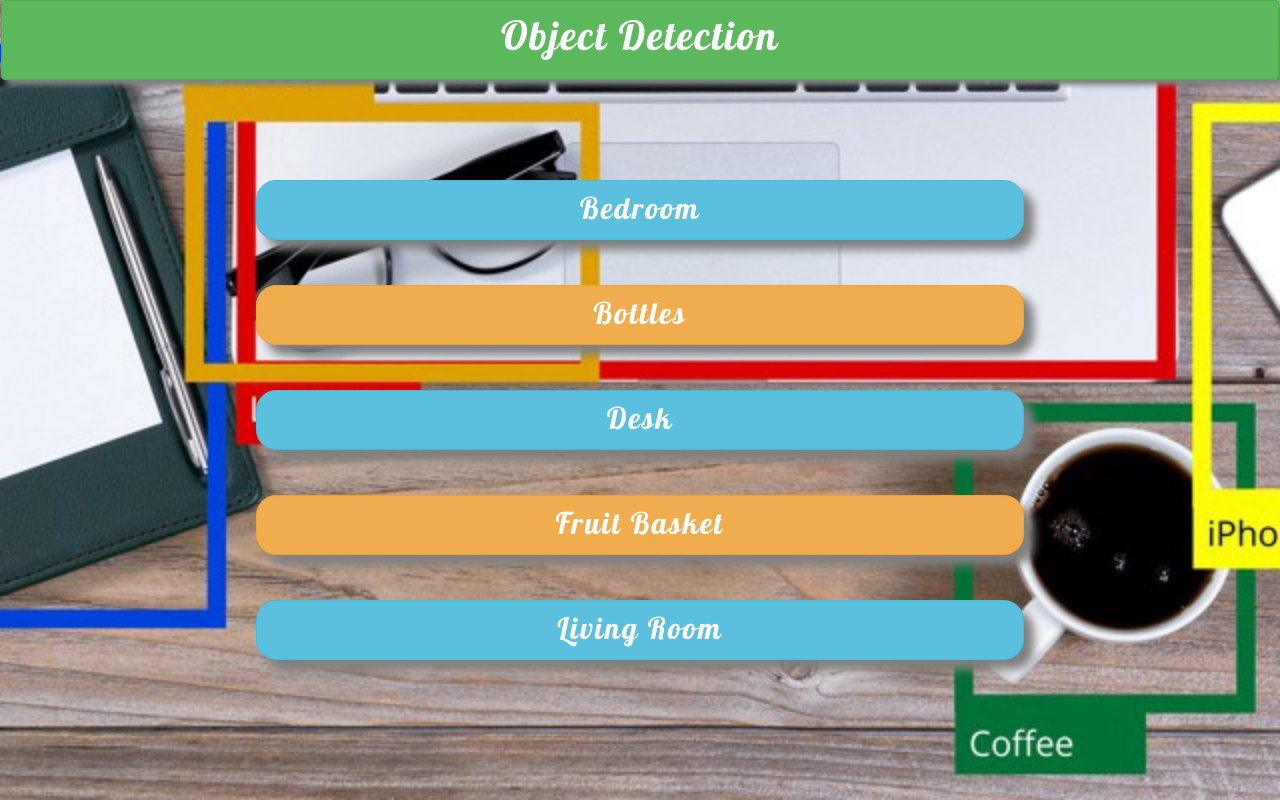
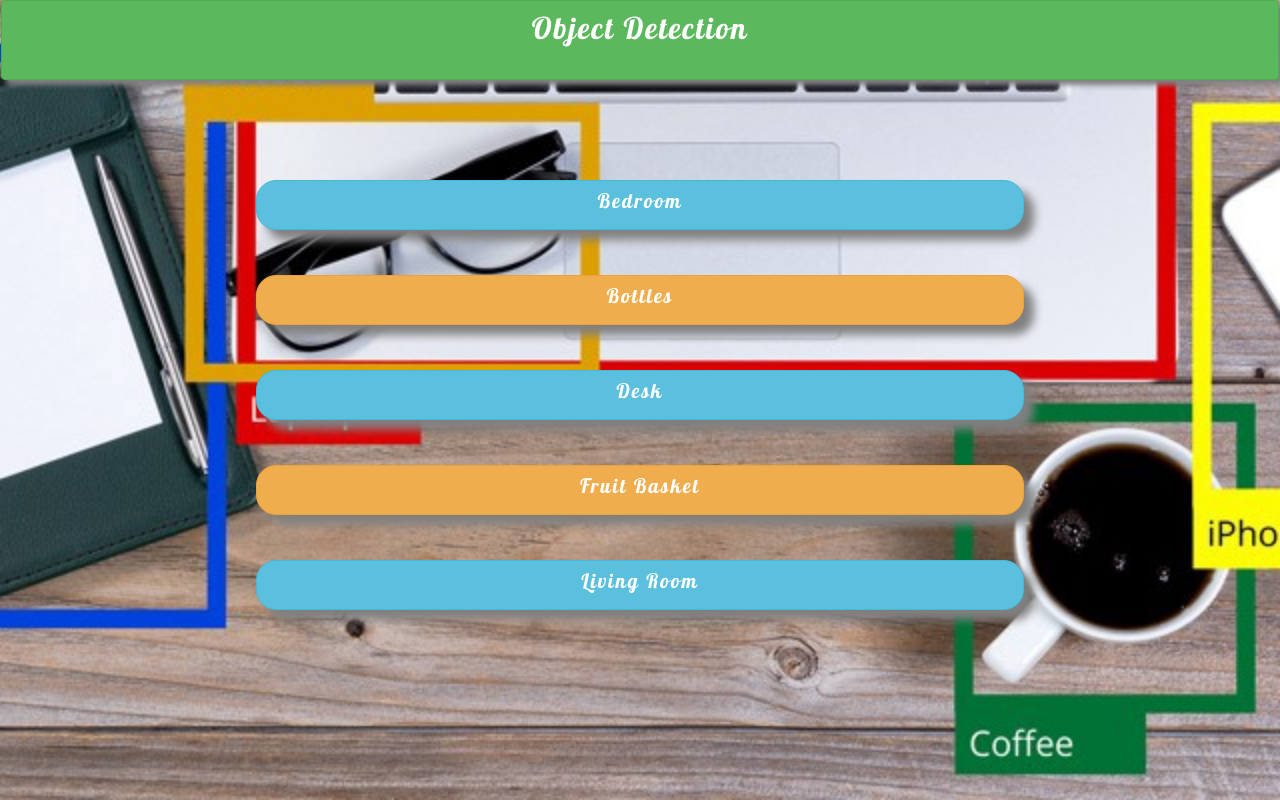
Before and after one commit to Numaira222/Object_Detection, a plain HTML site: page index.html in a window 1280 px wide. Drawn offline with nearby package versions, Linux system fonts and the light colour scheme.

Commit message:
Add files via upload

```diff
--- a/style.css
+++ b/style.css
@@ -9,7 +9,7 @@ width: 99.8%;
 height: 10%;
 box-shadow: 5px 5px 5px gray;
 margin: 0px;
-font-size: 40px;;
+font-size: 30px;;
 text-align: center;
 
 
@@ -19,8 +19,8 @@ text-align: center;
     margin-top: 40px;
 
     border-radius: 20px;
-    height: 60px;
+    height: 50px;
     width: 60%;
     box-shadow: 10px 10px 10px gray;
-    font-size: 30px;
+    font-size: 20px;
 }
```
